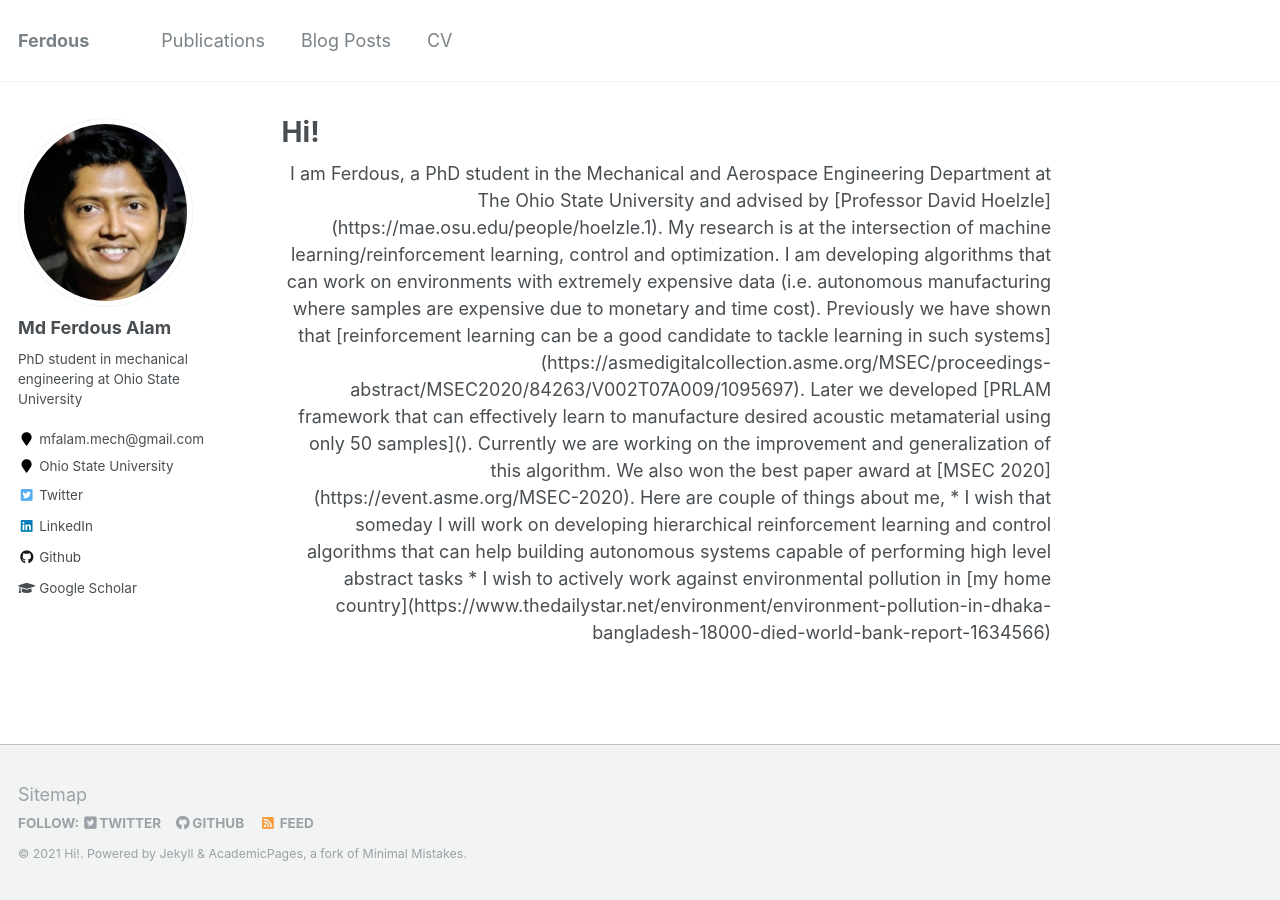
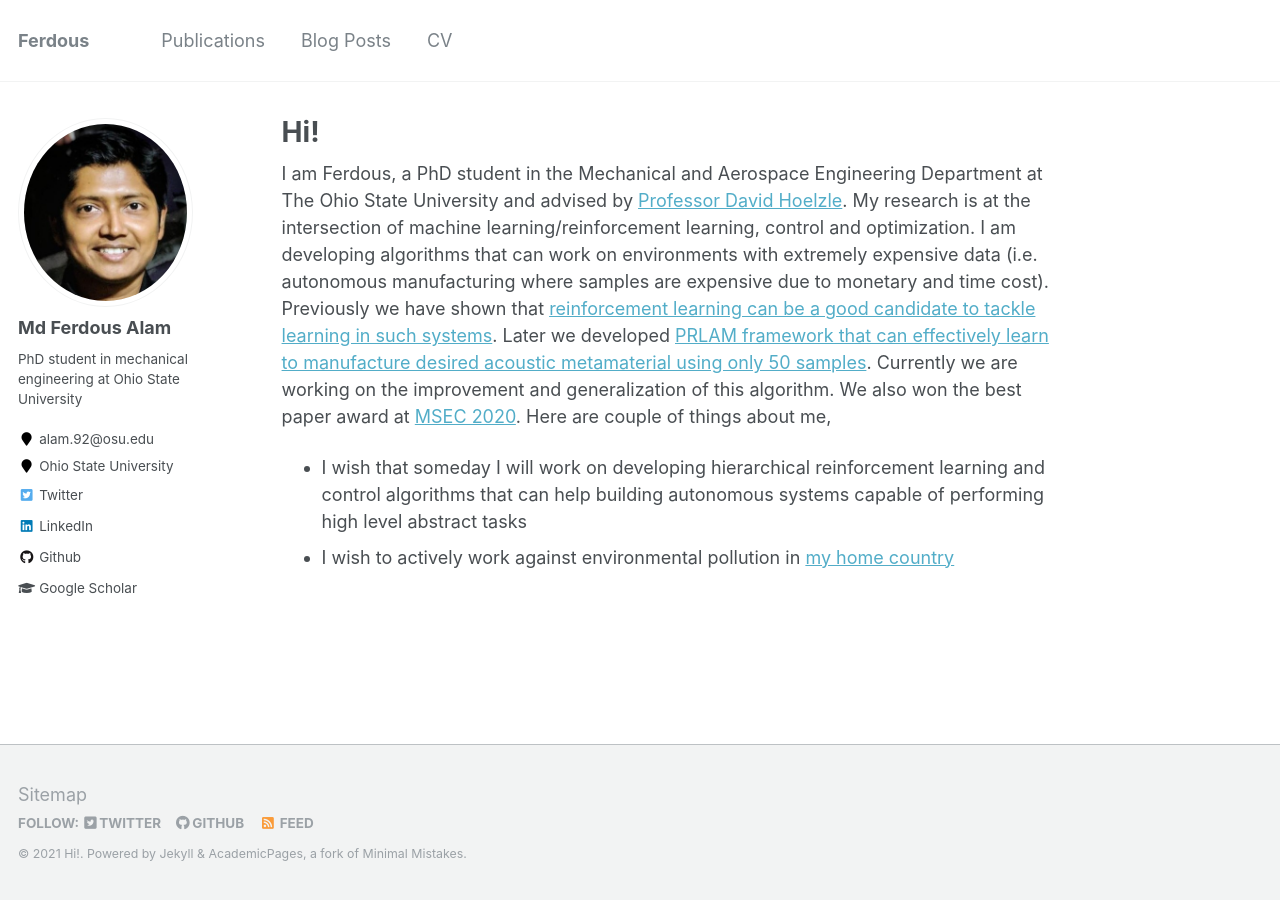
Before and after one commit to ghost-083/ghost-083.github.io, a Jekyll site: the page built from _pages/about.md, in a window 1280 px wide. Built offline with Jekyll 4.4.1, drawn with Linux system fonts in a browser that asks for light colours.

Commit message:
Trigger rebuild

```diff
--- a/_config.yml
+++ b/_config.yml
@@ -83,7 +83,7 @@ author:
   name             : "Md Ferdous Alam"
   avatar           : "ferdous.jpg"
   bio              : "PhD student in mechanical engineering at Ohio State University"
-  location         : "mfalam.mech@gmail.com"
+  location         : "alam.92@osu.edu"
   employer         : "Ohio State University"
   pubmed           :
   googlescholar    : "https://scholar.google.com/citations?user=m5ofw-YAAAAJ&hl=en"
--- a/_pages/about.md
+++ b/_pages/about.md
@@ -7,8 +7,7 @@ redirect_from:
   - /about/
   - /about.html
 ---
-<div style="text-align: right">
+
 I am Ferdous, a PhD student in the Mechanical and Aerospace Engineering Department at The Ohio State University and advised by [Professor David Hoelzle](https://mae.osu.edu/people/hoelzle.1). My research is at the intersection of machine learning/reinforcement learning, control and optimization. I am developing algorithms that can work on environments with extremely expensive data (i.e. autonomous manufacturing where samples are expensive due to monetary and time cost). Previously we have shown that [reinforcement learning can be a good candidate to tackle learning in such systems](https://asmedigitalcollection.asme.org/MSEC/proceedings-abstract/MSEC2020/84263/V002T07A009/1095697). Later we developed [PRLAM framework that can effectively learn to manufacture desired acoustic metamaterial using only 50 samples](). Currently we are working on the improvement and generalization of this algorithm. We also won the best paper award at [MSEC 2020](https://event.asme.org/MSEC-2020). Here are couple of things about me,
 * I wish that someday I will work on developing hierarchical reinforcement learning and control algorithms that can help building autonomous systems capable of performing high level abstract tasks
 * I wish to actively work against environmental pollution in [my home country](https://www.thedailystar.net/environment/environment-pollution-in-dhaka-bangladesh-18000-died-world-bank-report-1634566)
-</div>
```
